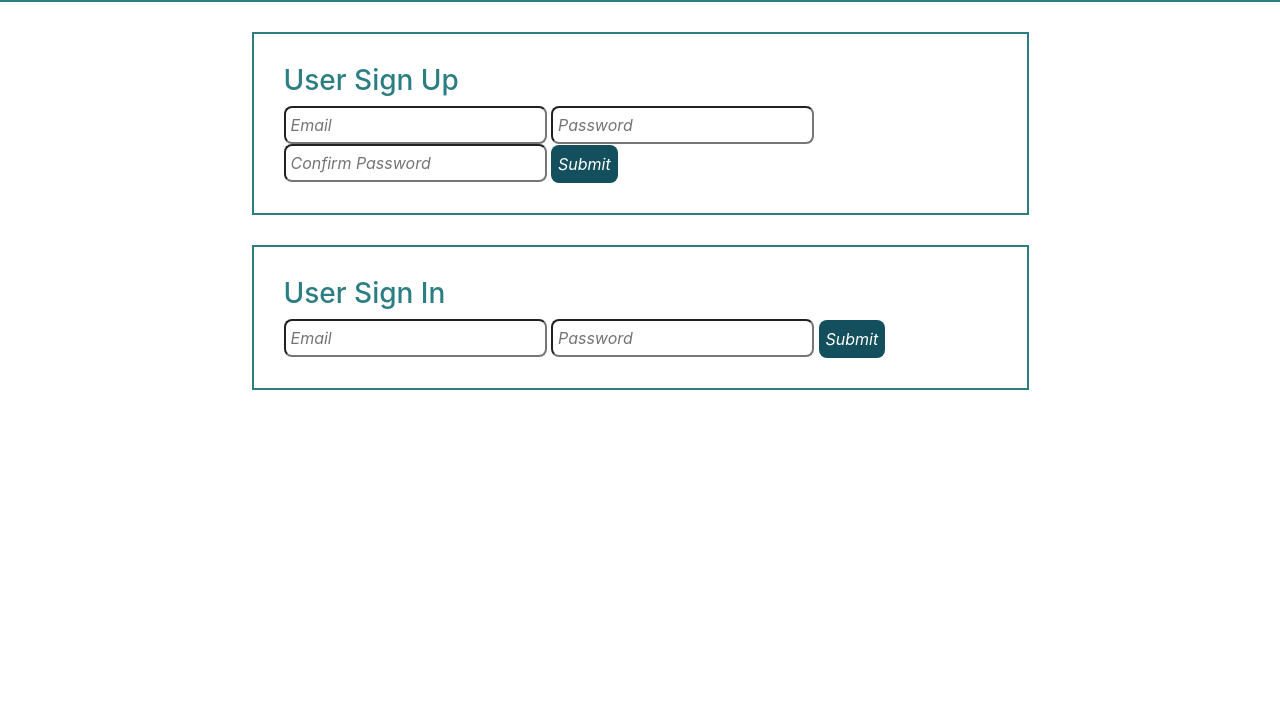
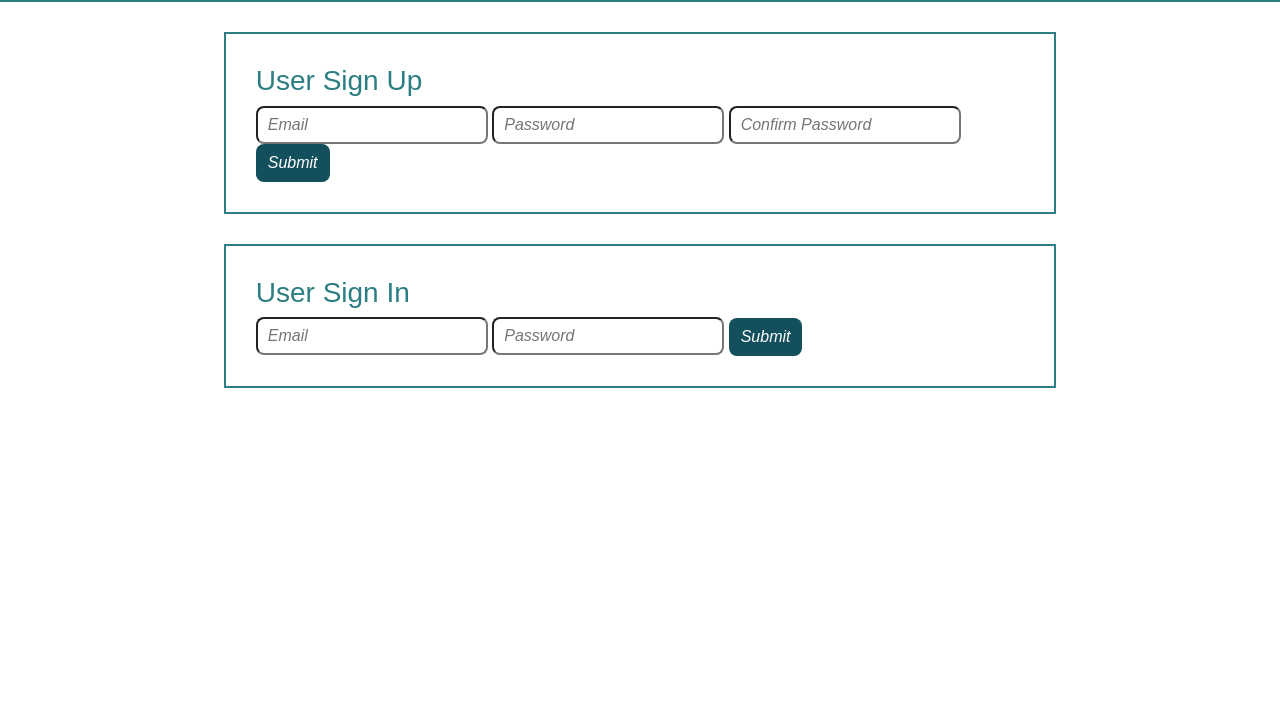
Before and after one commit to sars604/tictactoe-client, a website built with webpack: page index.html in a window 1280 px wide. Shown: the part 79-800 px from the top of the page. Built offline with nearby package versions, Linux system fonts and the light colour scheme; files whose address does not match are found by name; a web font is replaced by a local one.

Commit message:
Style changes - fixing linter warnings
Fixed linter warnings so my stylesheet is cleaner

```diff
--- a/assets/styles/index.scss
+++ b/assets/styles/index.scss
@@ -5,11 +5,13 @@ $grey: #999;
 $light-teal: #45818E;
 $dark-teal: #134F5C;
 $title-teal: #2c7e82;
+$board-blue: #0B5394;
 
 body {
   background-color: transparent;
   background-image: url('public/light-teal-bg.jpg');
   background-size: cover;
+  font-family: 'Muli', sans-serif;
 }
 
 .box {
@@ -26,37 +28,28 @@ body {
   &:hover {
     background-image: url('public/tic-tac-toe-bg.jpg');
     background-position: center center;
-    color: #0B5394;
+    color: $board-blue;
   }
 }
 
-input,
-button#create-game,
-button#games-index,
-button.btn.btn-primary,
-button#sign-out {
-    padding: 5px;
-    font-style: italic;
-    border-radius:8px;
+input {
+  border-radius: 8px;
+  font-style: italic;
+  padding: 5px 10px;
 }
 
-input.submit,
-button#create-game,
-button#games-index,
-button.btn.btn-primary,
-button#sign-out{
+.submit {
   background-color: $dark-teal;
+  border-color: transparent;
+  border-radius: 8px;
   color: $white;
-  border-color: transparent;
+  font-style: italic;
+  padding: 5px 10px;
   vertical-align: middle;
-}
 
-input.submit:hover,
-button#create-game:hover,
-button#games-index:hover,
-button.btn.btn-primary:hover,
-button#sign-out:hover {
-  background-color: $light-teal;
+  &:hover {
+    background-color: $light-teal
+  }
 }
 
 button.btn.btn-primary,
@@ -72,7 +65,7 @@ form#sign-up, form#sign-in {
   border: 2px solid $title-teal;
   margin: 30px auto;
   padding: 30px;
-  width: 70%;
+  width: 75%;
 }
 
 h3 {
@@ -80,7 +73,6 @@ h3 {
 }
 
 h3#user-message {
-  font-style: italic;
   margin: 20px;
   text-align: center;
 }
--- a/index.html
+++ b/index.html
@@ -3,6 +3,7 @@
     <head>
       <title>Tic Tac Toe</title>
       <meta name="viewport" content="width=device-width, initial-scale=1">
+      <link href="https://fonts.googleapis.com/css?family=Muli" rel="stylesheet">
 
       <!-- Do not add `link` tags-->
       <link rel="shortcut icon" type="image/x-icon" href="favicon.ico">
@@ -13,12 +14,12 @@
     </head>
     <body>
 <nav>
-  <div class="left"><button id='games-index'>Game History</button>
-  <button id='create-game'>Play a Game!</button></div>
+  <div class="left"><button id='games-index' class="games-index submit">Game History</button>
+  <button id='create-game' class="create-game submit">Play a Game!</button></div>
     <h1 class="page-title">Tic Tac Toe</h1>
-  <div id="change-password" class="right"><button type="button" class="btn btn-primary" data-toggle="modal" data-target="#passwordModalCenter">
+  <div id="change-password" class="right"><button type="button" class="btn btn-primary submit" data-toggle="modal" data-target="#passwordModalCenter">
     Change Password
-  </button><button id="sign-out" class="submit" type="button">Sign Out</button></div>
+  </button><button id="sign-out" class="submit sign-out" type="button">Sign Out</button></div>
 </nav>
 
       <div class="container">
```
